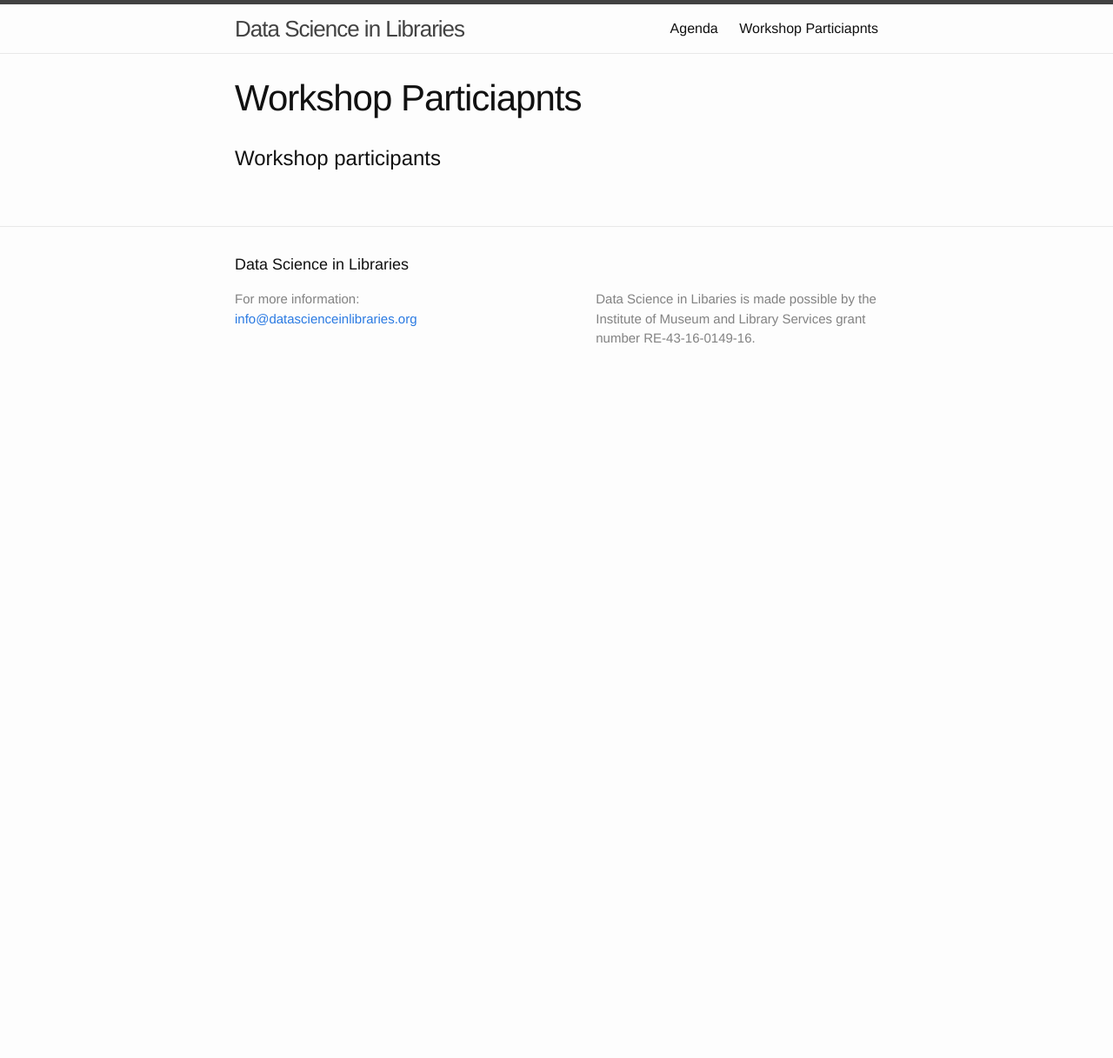
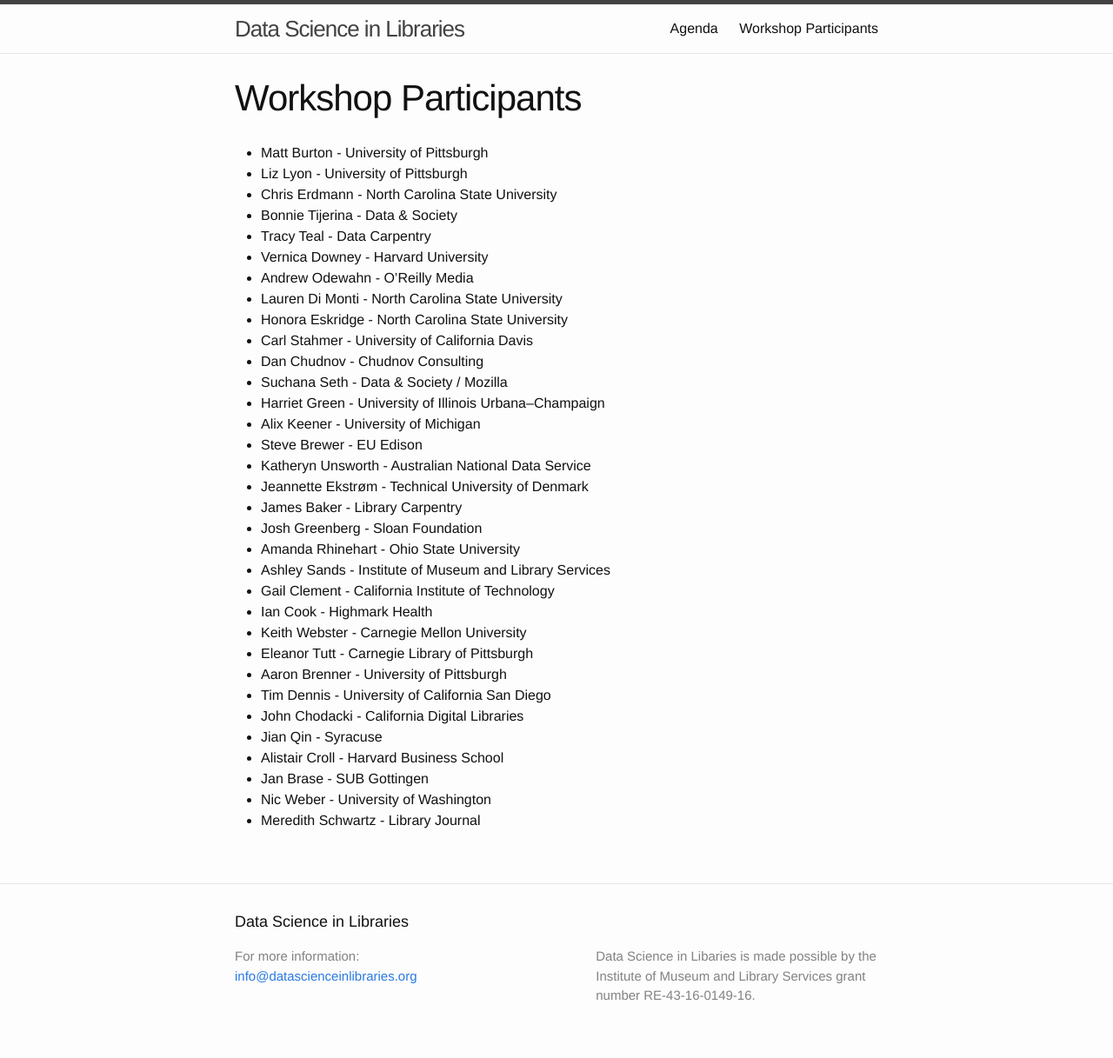
Before and after one commit to datascienceinlibraries/datascienceinlibraries.github.io, a Jekyll site: the page built from participants.md, in a window 1280 px wide. Shown: the whole page at 87% size. Built offline with Jekyll 4.4.1, drawn with Linux system fonts in a browser that asks for light colours; before the commit the page ends 900 px from its top, so only the background shows below that.

Commit message:
fixing typos and adding participants list

```diff
--- a/participants.md
+++ b/participants.md
@@ -1,7 +1,39 @@
 ---
-title: Workshop Particiapnts
+title: Workshop Participants
 layout: page
 permalink: /participants/
 ---
 
-# Workshop participants
+* Matt Burton  -  University of Pittsburgh
+* Liz Lyon  -  University of Pittsburgh
+* Chris Erdmann  -  North Carolina State University
+* Bonnie Tijerina  -  Data & Society
+* Tracy Teal  -  Data Carpentry
+* Vernica Downey  -  Harvard University
+* Andrew Odewahn  -  O'Reilly Media
+* Lauren Di Monti  -  North Carolina State University
+* Honora Eskridge  -  North Carolina State University
+* Carl Stahmer  -  University of California Davis
+* Dan Chudnov  -  Chudnov Consulting
+* Suchana Seth  -  Data & Society / Mozilla
+* Harriet Green  -  University of Illinois Urbana–Champaign
+* Alix Keener  -  University of Michigan
+* Steve Brewer  -  EU Edison
+* Katheryn Unsworth  -  Australian National Data Service
+* Jeannette Ekstrøm  -  Technical University of Denmark
+* James Baker  -  Library Carpentry
+* Josh Greenberg  -  Sloan Foundation
+* Amanda Rhinehart  -  Ohio State University
+* Ashley Sands  -  Institute of Museum and Library Services
+* Gail Clement  -  California Institute of Technology
+* Ian Cook  -  Highmark Health
+* Keith Webster  -  Carnegie Mellon University
+* Eleanor Tutt  -  Carnegie Library of Pittsburgh
+* Aaron Brenner  -  University of Pittsburgh
+* Tim Dennis  -  University of California San Diego
+* John Chodacki  -  California Digital Libraries
+* Jian Qin  -  Syracuse
+* Alistair Croll  -  Harvard Business School
+* Jan Brase  -  SUB Gottingen
+* Nic Weber  -  University of Washington
+* Meredith Schwartz  -  Library Journal
```
Also changed, not shown: agenda.md (+1 -3 lines), index.md (+1 -0 lines).
